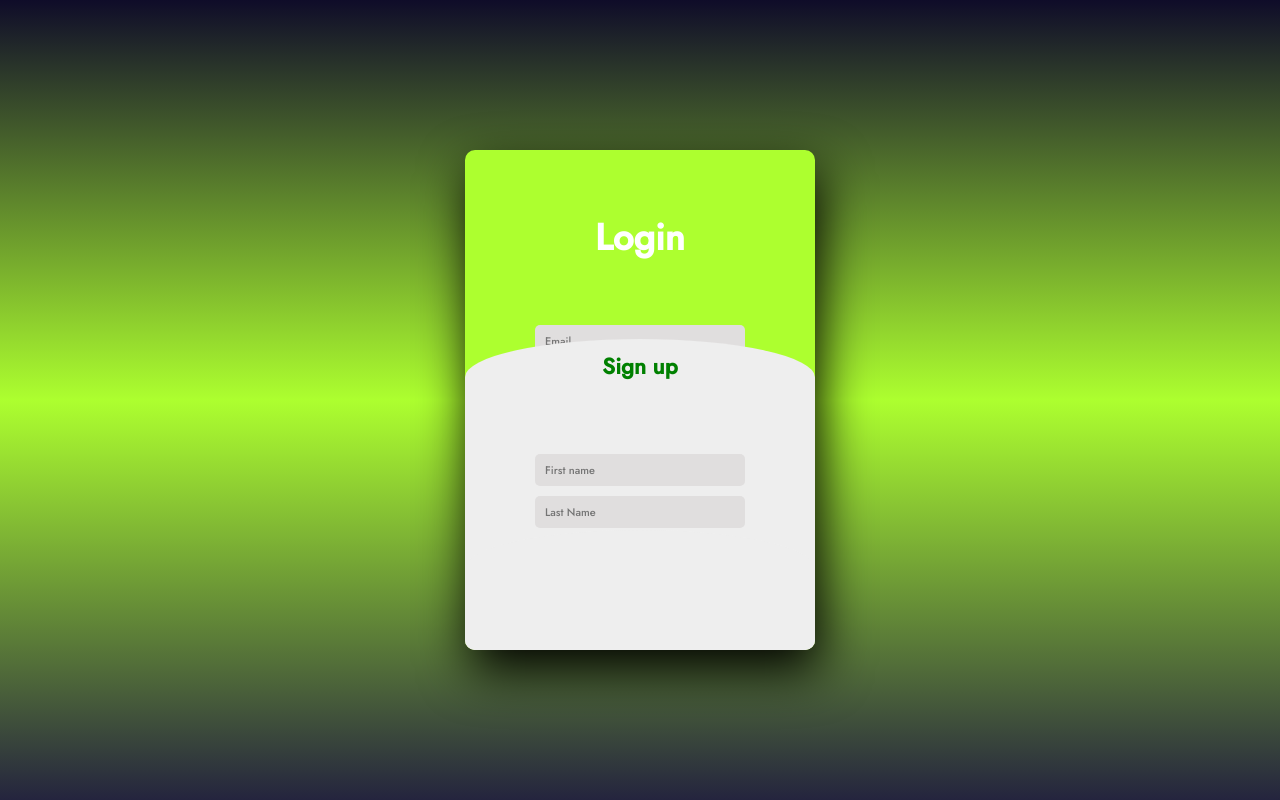
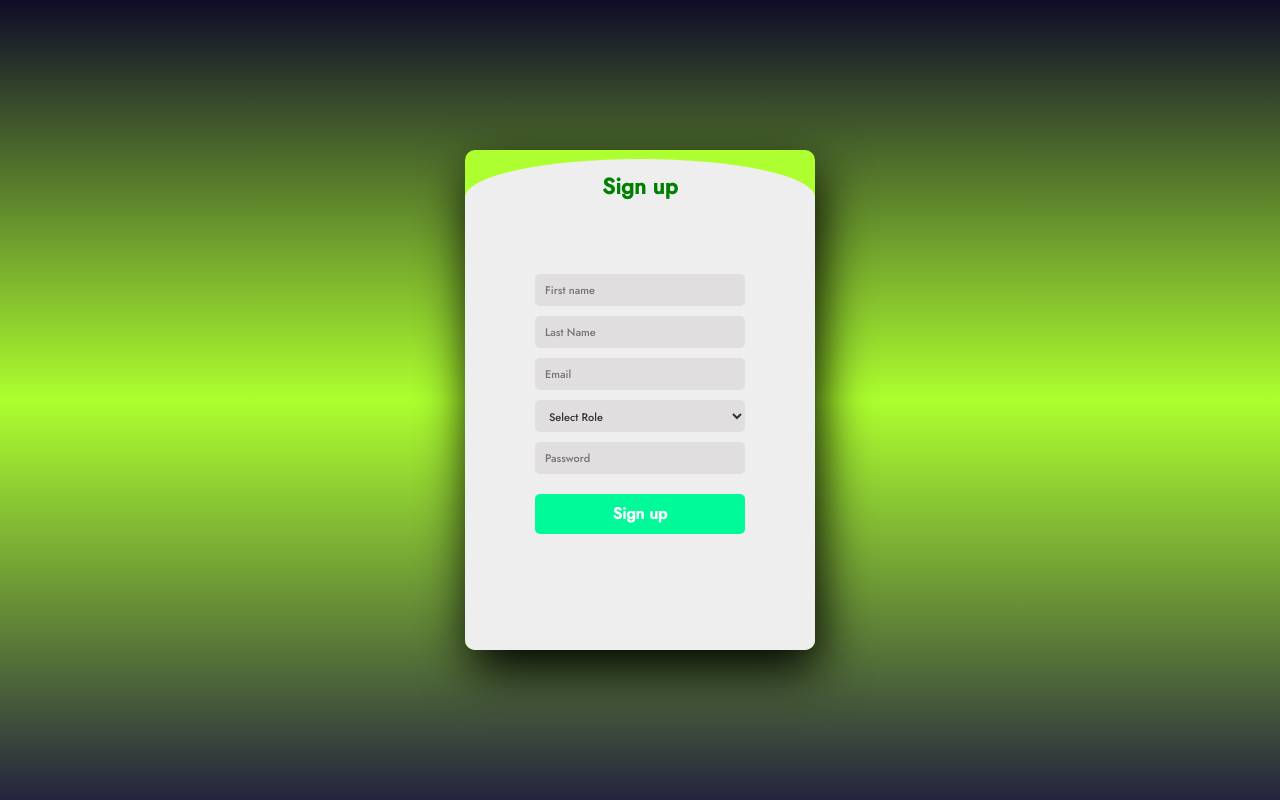
Before and after one commit to Shalomhosheya/React-GreenShadow, a React (Vite) app: page / in a window 1280 px wide. Built offline with nearby package versions, Linux system fonts and the light colour scheme.

Commit message:
initial commit

```diff
--- a/index.html
+++ b/index.html
@@ -9,18 +9,11 @@
   </head>
   <body class="b1">
     <div class="main1">
-      <input type="checkbox" id="chk" aria-hidden="true">
-      <div class="signup">
 
-        <div id="root"></div>
-        <script type="module" src="/src/main.jsx"></script>
-      </div>
-    <div class="login">
 
       <div id="root"></div>
       <script type="module" src="/src/main.jsx"></script>
     </div>
-
     </div>
   </body>
   <script src="https://cdn.jsdelivr.net/npm/bootstrap@5.3.3/dist/js/bootstrap.bundle.min.js" integrity="sha384-YvpcrYf0tY3lHB60NNkmXc5s9fDVZLESaAA55NDzOxhy9GkcIdslK1eN7N6jIeHz" crossorigin="anonymous"></script>
--- a/src/App.jsx
+++ b/src/App.jsx
@@ -6,9 +6,14 @@ function App() {
 
   return (
     <>
-      <LoginPage/>
+     <div className="signup">
+
+     <LoginPage/>
+     </div>
+      <div className="login">
+
       <LoginSignupPage/>
-
+      </div>
 
     </>
   )
```
